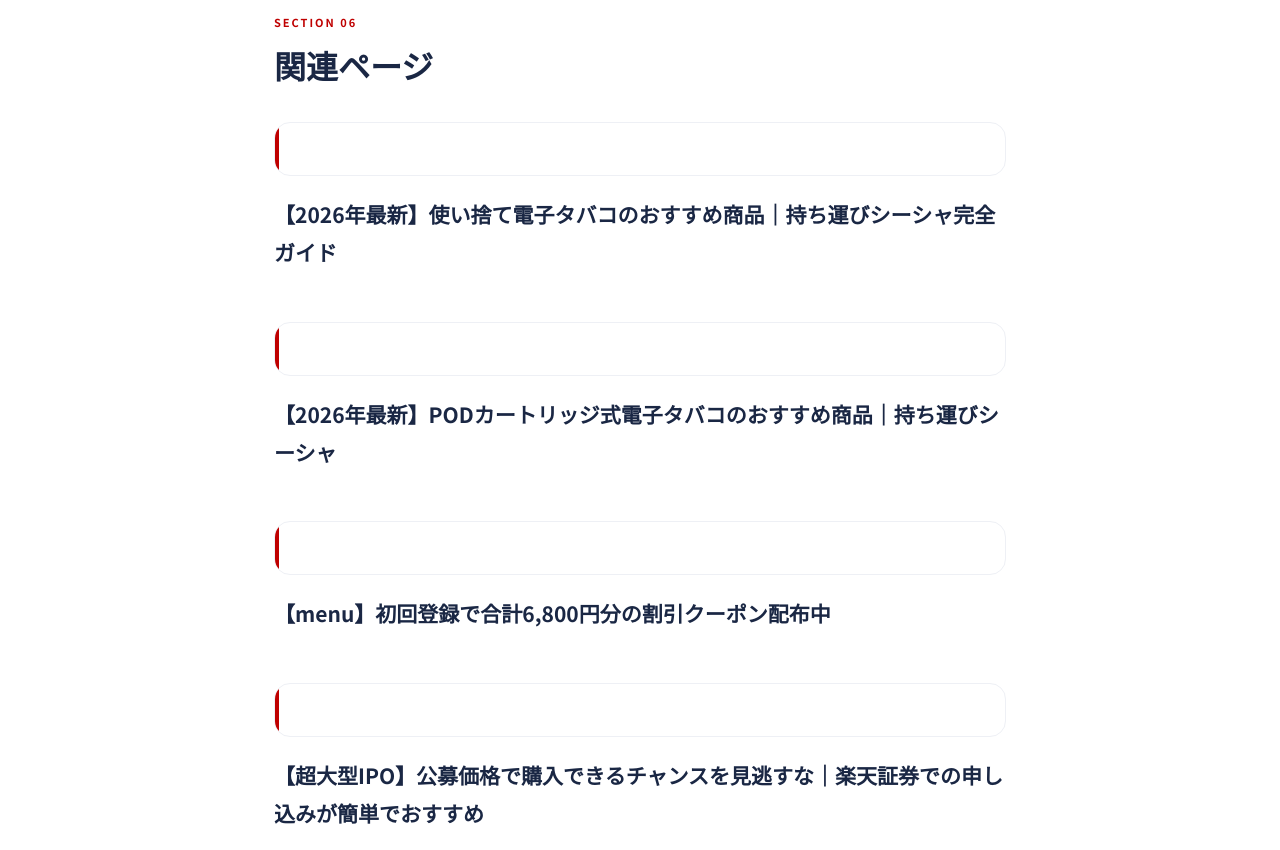
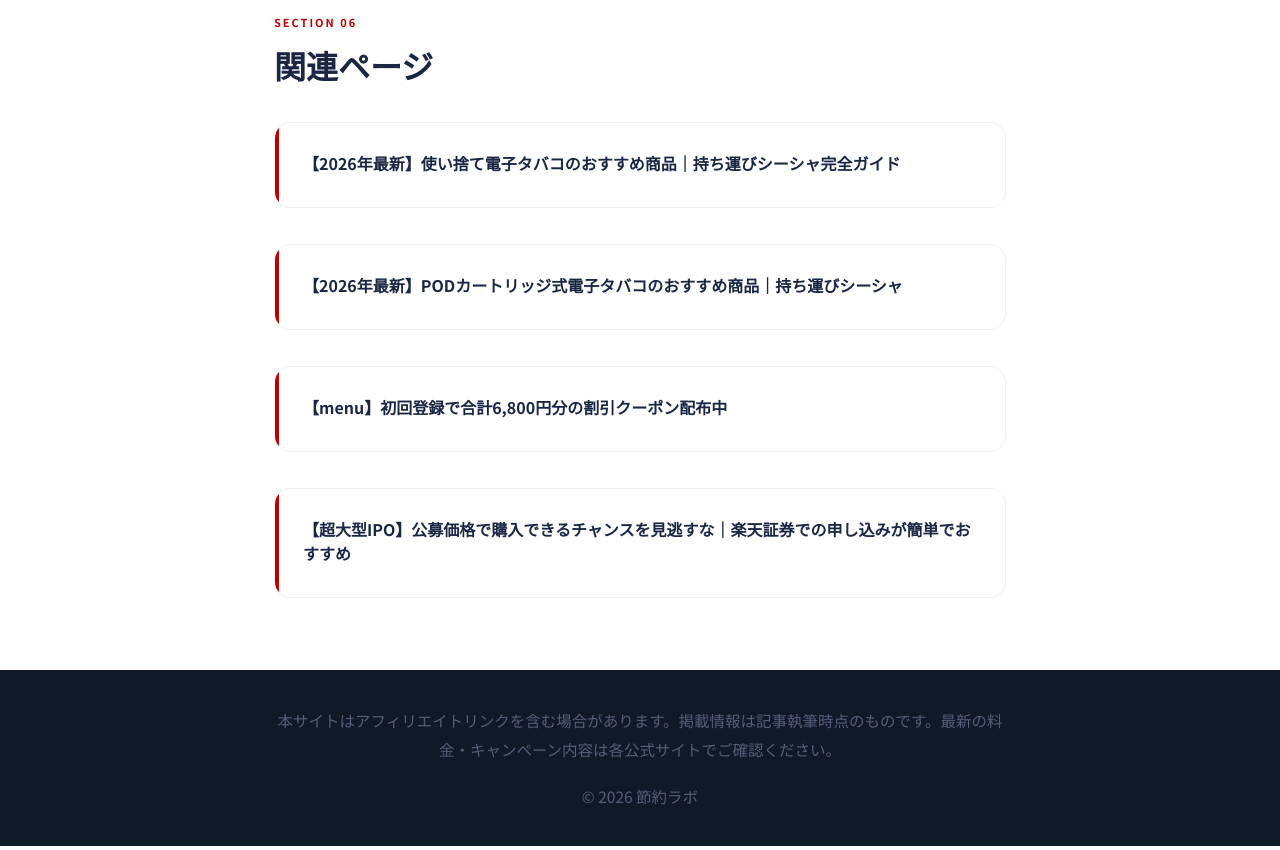
Before and after one commit to singlelifestyle/savings-mobile, a plain HTML site: page index.html in a window 1280 px wide. Shown: the part 5580-6430 px from the top of the page. Drawn offline with Linux system fonts and the light colour scheme.

Commit message:
Update index.html

```diff
--- a/index.html
+++ b/index.html
@@ -810,20 +810,20 @@
     <p class="section-eyebrow">Section 06</p>
     <h2 id="h2-related">関連ページ</h2>
     <div class="campaign-grid">
-      <a href="https://singlelifestyle.github.io/disposable-vape-recommended/" class="campaign-card" target="_blank" rel="noopener noreferrer" aria-label="【2026年最新】使い捨て電子タバコのおすすめ商品｜持ち運びシーシャ完全ガイド"></a>
-      <h3>【2026年最新】使い捨て電子タバコのおすすめ商品｜持ち運びシーシャ完全ガイド</h3>
+      <a href="https://singlelifestyle.github.io/disposable-vape-recommended/" class="campaign-card" target="_blank" rel="noopener noreferrer" aria-label="【2026年最新】使い捨て電子タバコのおすすめ商品｜持ち運びシーシャ完全ガイド">
+      <h3>【2026年最新】使い捨て電子タバコのおすすめ商品｜持ち運びシーシャ完全ガイド</h3></a>
     </div>
     <div class="campaign-grid">
-      <a href="https://singlelifestyle.github.io/pod-liquid-vape/" class="campaign-card" target="_blank" rel="noopener noreferrer" aria-label="【2026年最新】PODカートリッジ式電子タバコのおすすめ商品｜持ち運びシーシャ"></a>
-      <h3>【2026年最新】PODカートリッジ式電子タバコのおすすめ商品｜持ち運びシーシャ</h3>
+      <a href="https://singlelifestyle.github.io/pod-liquid-vape/" class="campaign-card" target="_blank" rel="noopener noreferrer" aria-label="【2026年最新】PODカートリッジ式電子タバコのおすすめ商品｜持ち運びシーシャ">
+      <h3>【2026年最新】PODカートリッジ式電子タバコのおすすめ商品｜持ち運びシーシャ</h3></a>
     </div>
     <div class="campaign-grid">
-      <a href="https://singlelifestyle.github.io/menu-coupon/" class="campaign-card" target="_blank" rel="noopener noreferrer" aria-label="【menu】初回登録で合計6,800円分の割引クーポン配布中"></a>
-      <h3>【menu】初回登録で合計6,800円分の割引クーポン配布中</h3>
+      <a href="https://singlelifestyle.github.io/menu-coupon/" class="campaign-card" target="_blank" rel="noopener noreferrer" aria-label="【menu】初回登録で合計6,800円分の割引クーポン配布中">
+      <h3>【menu】初回登録で合計6,800円分の割引クーポン配布中</h3></a>
     </div>
     <div class="campaign-grid">
-      <a href="https://singlelifestyle.github.io/large-scale-IPO/" class="campaign-card" target="_blank" rel="noopener noreferrer" aria-label="【超大型IPO】公募価格で購入できるチャンスを見逃すな｜楽天証券での申し込みが簡単でおすすめ"></a>
-      <h3>【超大型IPO】公募価格で購入できるチャンスを見逃すな｜楽天証券での申し込みが簡単でおすすめ</h3>
+      <a href="https://singlelifestyle.github.io/large-scale-IPO/" class="campaign-card" target="_blank" rel="noopener noreferrer" aria-label="【超大型IPO】公募価格で購入できるチャンスを見逃すな｜楽天証券での申し込みが簡単でおすすめ">
+      <h3>【超大型IPO】公募価格で購入できるチャンスを見逃すな｜楽天証券での申し込みが簡単でおすすめ</h3></a>
     </div>
     </div>
 </section>
```
